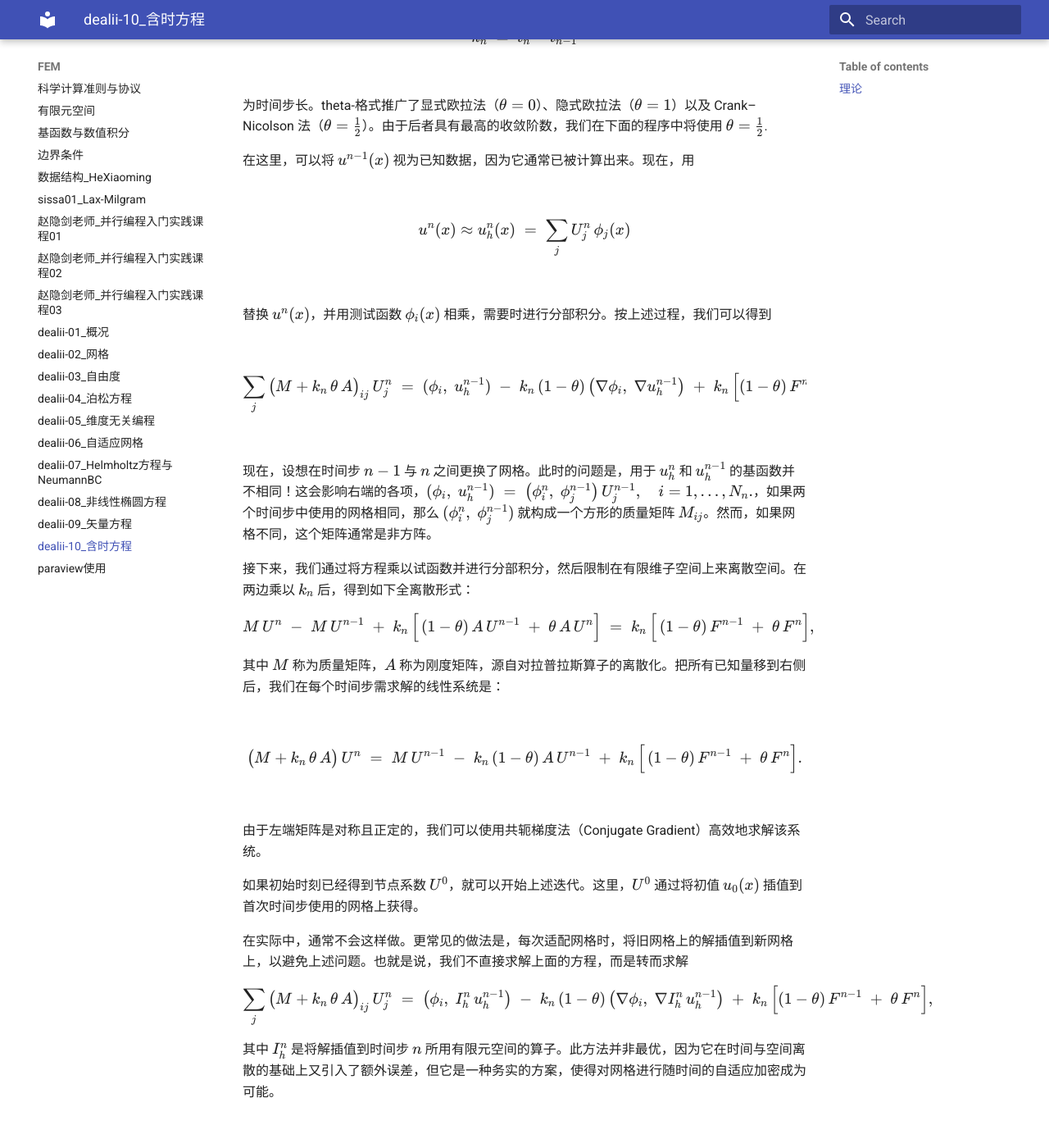
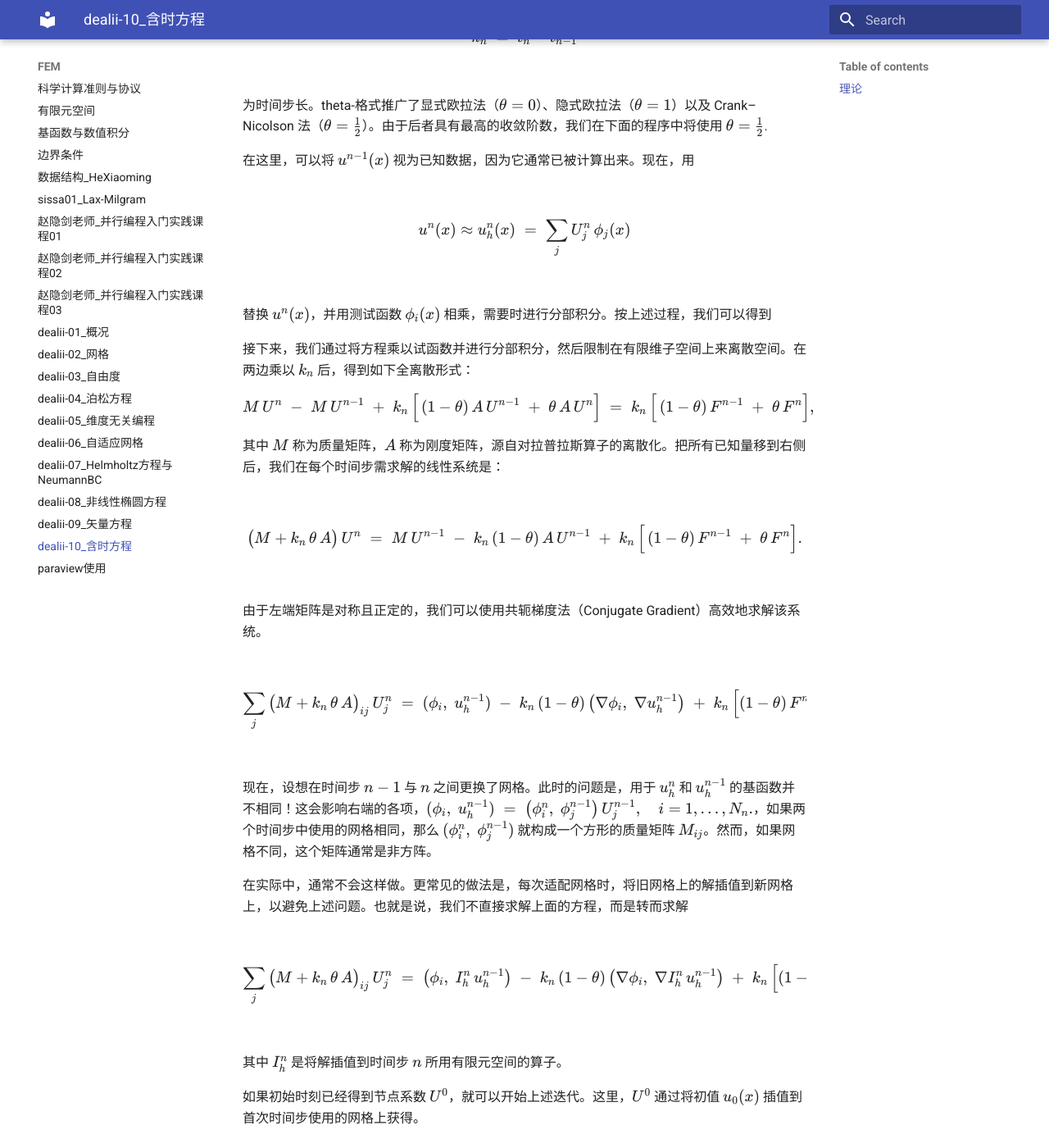
Before and after one commit to ymma98/technotes, an MkDocs documentation site: the page built from docs/FEM/dealii-10_含时方程.md, in a window 1280 px wide and 1400 px high, scrolled down 883 px. Shown: the whole window at 82% size. Built offline with MkDocs 1.6.1 and Material for MkDocs 9.7.7, drawn with Linux system fonts in a browser that asks for light colours; before the commit the page ends 2251 px from its top, so only the background shows below that.

Commit message:
docs/FEM/dealii-10_含时方程.md updated from https://stackedit.cn/

```diff
--- a/docs/FEM/dealii-10_含时方程.md
+++ b/docs/FEM/dealii-10_含时方程.md
@@ -44,19 +44,6 @@ $$
 
 替换 $u^n(x)$，并用测试函数 $\phi_i(x)$ 相乘，需要时进行分部积分。按上述过程，我们可以得到
 
-$$
-\sum_{j}\,\bigl(M + k_n\,\theta\,A\bigr)_{ij}\,U_j^n
-\;=\;
-(\phi_i,\;u_h^{n-1})
-\;-\;
-k_n\,(1-\theta)\,\bigl(\nabla\phi_i,\;\nabla u_h^{n-1}\bigr)
-\;+\;
-k_n\,\Bigl[(1-\theta)\,F^{n-1} \;+\; \theta\,F^n\Bigr].
-$$
-
-现在，设想在时间步 $n-1$ 与 $n$ 之间更换了网格。此时的问题是，用于 $u_h^n$ 和 $u_h^{n-1}$ 的基函数并不相同！这会影响右端的各项，$(\phi_i,\;u_h^{n-1})\;=\;\bigl(\phi_i^n,\;\phi_j^{n-1}\bigr)\,U_j^{n-1},\quad i=1,\dots,N_n.$，如果两个时间步中使用的网格相同，那么 $(\phi_i^n,\;\phi_j^{n-1})$ 就构成一个方形的质量矩阵 $M_{ij}$。然而，如果网格不同，这个矩阵通常是非方阵。
-
-
 接下来，我们通过将方程乘以试函数并进行分部积分，然后限制在有限维子空间上来离散空间。在两边乘以 $k_n$ 后，得到如下全离散形式：
 
 $$
@@ -78,15 +65,20 @@ $$
 
 由于左端矩阵是对称且正定的，我们可以使用共轭梯度法（Conjugate Gradient）高效地求解该系统。
 
-如果初始时刻已经得到节点系数 $U^0$，就可以开始上述迭代。这里，$U^0$ 通过将初值 $u_0(x)$ 插值到首次时间步使用的网格上获得。
+$$
+\sum_{j}\,\bigl(M + k_n\,\theta\,A\bigr)_{ij}\,U_j^n
+\;=\;
+(\phi_i,\;u_h^{n-1})
+\;-\;
+k_n\,(1-\theta)\,\bigl(\nabla\phi_i,\;\nabla u_h^{n-1}\bigr)
+\;+\;
+k_n\,\Bigl[(1-\theta)\,F^{n-1} \;+\; \theta\,F^n\Bigr].
+$$
 
-
-
-
-
-
+现在，设想在时间步 $n-1$ 与 $n$ 之间更换了网格。此时的问题是，用于 $u_h^n$ 和 $u_h^{n-1}$ 的基函数并不相同！这会影响右端的各项，$(\phi_i,\;u_h^{n-1})\;=\;\bigl(\phi_i^n,\;\phi_j^{n-1}\bigr)\,U_j^{n-1},\quad i=1,\dots,N_n.$，如果两个时间步中使用的网格相同，那么 $(\phi_i^n,\;\phi_j^{n-1})$ 就构成一个方形的质量矩阵 $M_{ij}$。然而，如果网格不同，这个矩阵通常是非方阵。
 
 在实际中，通常不会这样做。更常见的做法是，每次适配网格时，将旧网格上的解插值到新网格上，以避免上述问题。也就是说，我们不直接求解上面的方程，而是转而求解
+
 $$
 \sum_{j}\,\bigl(M + k_n\,\theta\,A\bigr)_{ij}\,U_j^n
 \;=\;
@@ -96,9 +88,19 @@ k_n\,(1-\theta)\,\bigl(\nabla\phi_i,\;\nabla I_h^n\,u_h^{n-1}\bigr)
 \;+\;
 k_n\,\Bigl[(1-\theta)\,F^{n-1} \;+\; \theta\,F^n\Bigr],
 $$
-其中 $I_h^n$ 是将解插值到时间步 $n$ 所用有限元空间的算子。此方法并非最优，因为它在时间与空间离散的基础上又引入了额外误差，但它是一种务实的方案，使得对网格进行随时间的自适应加密成为可能。
+
+其中 $I_h^n$ 是将解插值到时间步 $n$ 所用有限元空间的算子。
+
+
+
+
+
+如果初始时刻已经得到节点系数 $U^0$，就可以开始上述迭代。这里，$U^0$ 通过将初值 $u_0(x)$ 插值到首次时间步使用的网格上获得。
+
+
+
 
 <!--stackedit_data:
-eyJoaXN0b3J5IjpbOTk5MDE4NDI1LC00MzYxNTkzMTMsLTE5MD
-Q1NzkwMzcsMTE5NDQxMzYyOSwtNDE3ODY3MzgxXX0=
+eyJoaXN0b3J5IjpbLTE3ODE5MDUzNSwtNDM2MTU5MzEzLC0xOT
+A0NTc5MDM3LDExOTQ0MTM2MjksLTQxNzg2NzM4MV19
 -->
```
